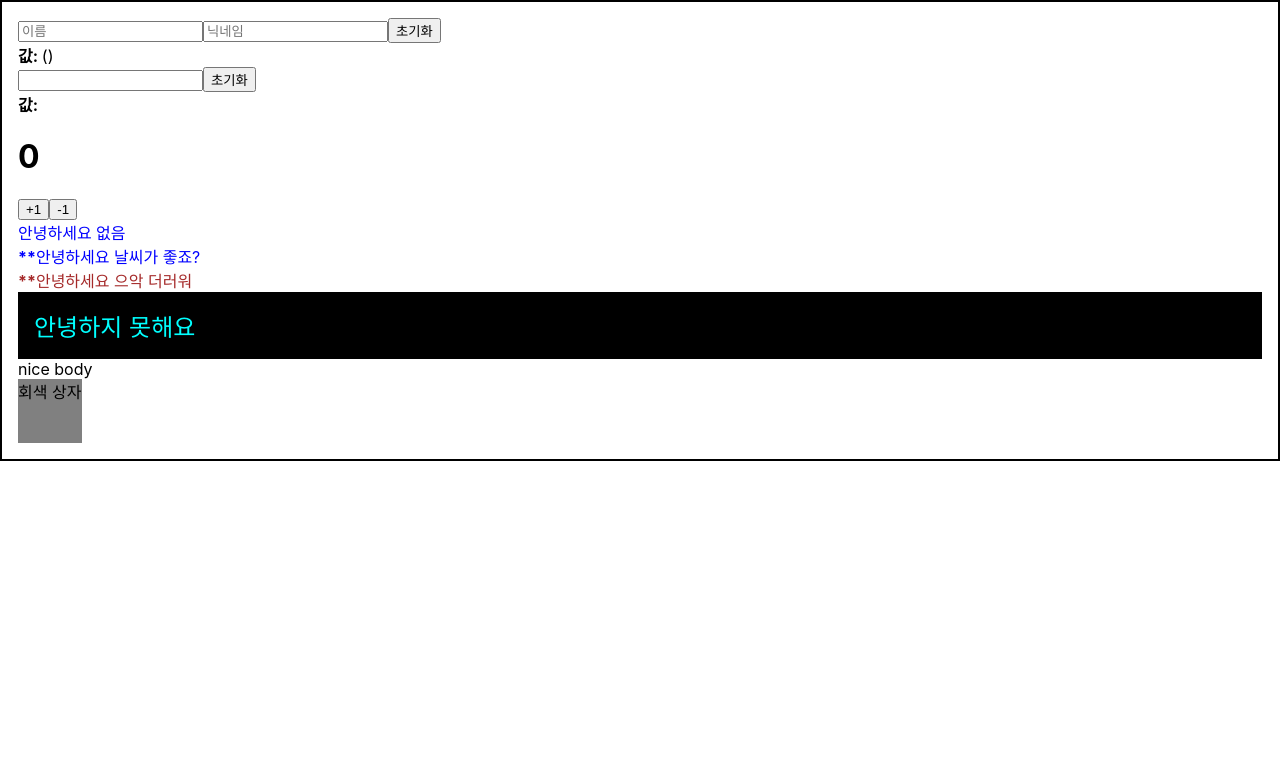
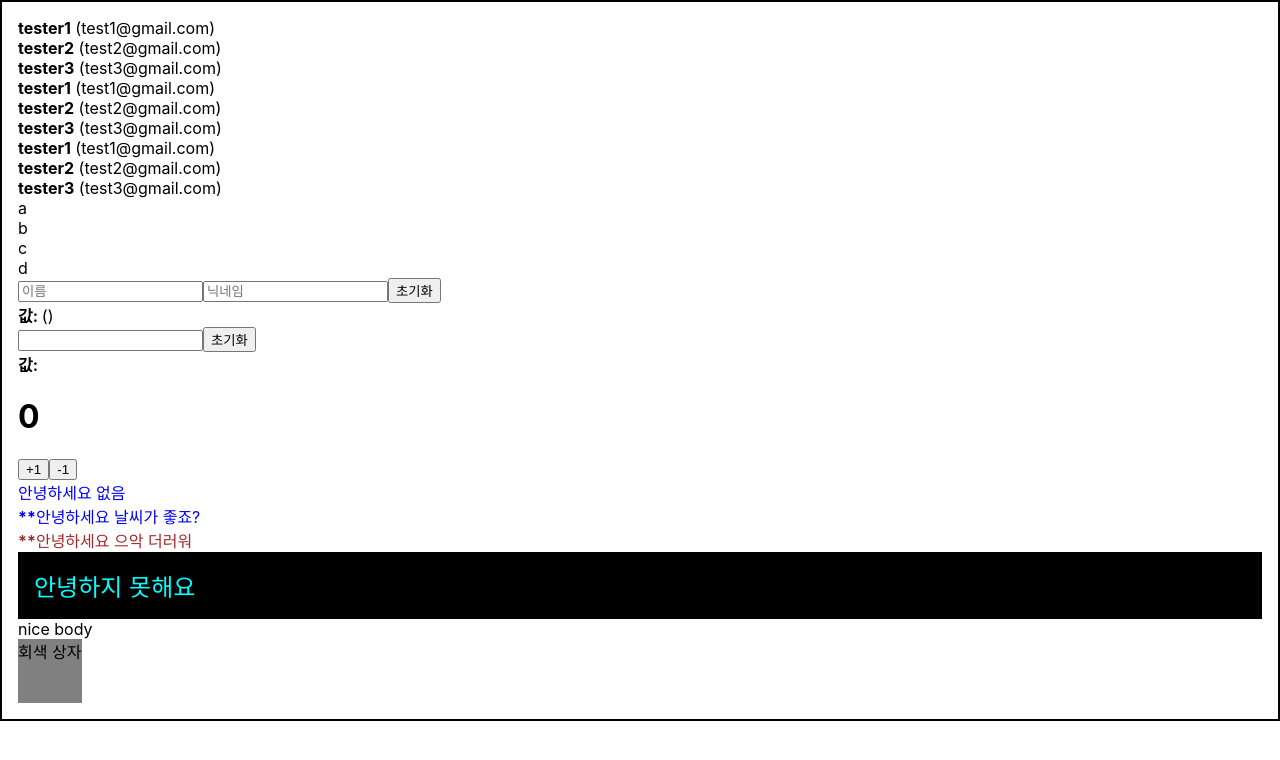
Before and after one commit to GwanLiZa/studyReact, a React (Create React App) app: page / in a window 1280 px wide. Shown: the top 760 px of the page. Built offline with nearby package versions, Linux system fonts and the light colour scheme.

Commit message:
array rendering

```diff
--- a/src/App.js
+++ b/src/App.js
@@ -4,6 +4,7 @@ import Wrapper from './Wrapper';
 import Counter from './Counter';
 import InputSample from './InputSample';
 import InputSamples from './InputSamples';
+import UserList from './UserList';
 import './App.css';
 
 function App() {
@@ -17,6 +18,7 @@ function App() {
 
   return (
     <Wrapper>
+      <UserList/>
       <InputSamples/>
       <InputSample/>
       <Counter/>
--- /dev/null
+++ b/src/UserList.js
@@ -0,0 +1,62 @@
+import React from 'react';
+
+function User({ user }) {
+    return (
+        <div>
+            <b>{user.username}</b> <span>({user.email})</span>
+        </div>
+    )
+}
+
+function UserList() {
+    const users = [
+        {
+            id: 1,
+            username: 'tester1',
+            email: 'test1@gmail.com'
+        },
+        {
+            id: 2,
+            username: 'tester2',
+            email: 'test2@gmail.com'
+        },
+        {
+            id: 3,
+            username: 'tester3',
+            email: 'test3@gmail.com'
+        }
+    ];
+
+    const array = ['a', 'b', 'c', 'd'];
+
+    return (
+        <>
+            <div>
+                <div>
+                    <b>{users[0].username}</b> <span>({users[0].email})</span>
+                </div>
+                <div>
+                    <b>{users[1].username}</b> <span>({users[1].email})</span>
+                </div>
+                <div>
+                    <b>{users[2].username}</b> <span>({users[2].email})</span>
+                </div>
+            </div>
+            <div>
+                <User user={users[0]} key={users[0].id} />
+                <User user={users[1]} key={users[1].id} />
+                <User user={users[2]} key={users[2].id} />
+            </div>
+            <div>
+                {users.map((user, index) => (
+                    <User user={user} key={index} />
+                ))}
+            </div>
+            <div>
+                {array.map(item => <div>{item}</div>)}
+            </div>
+        </>
+    );
+}
+
+export default UserList;
```
